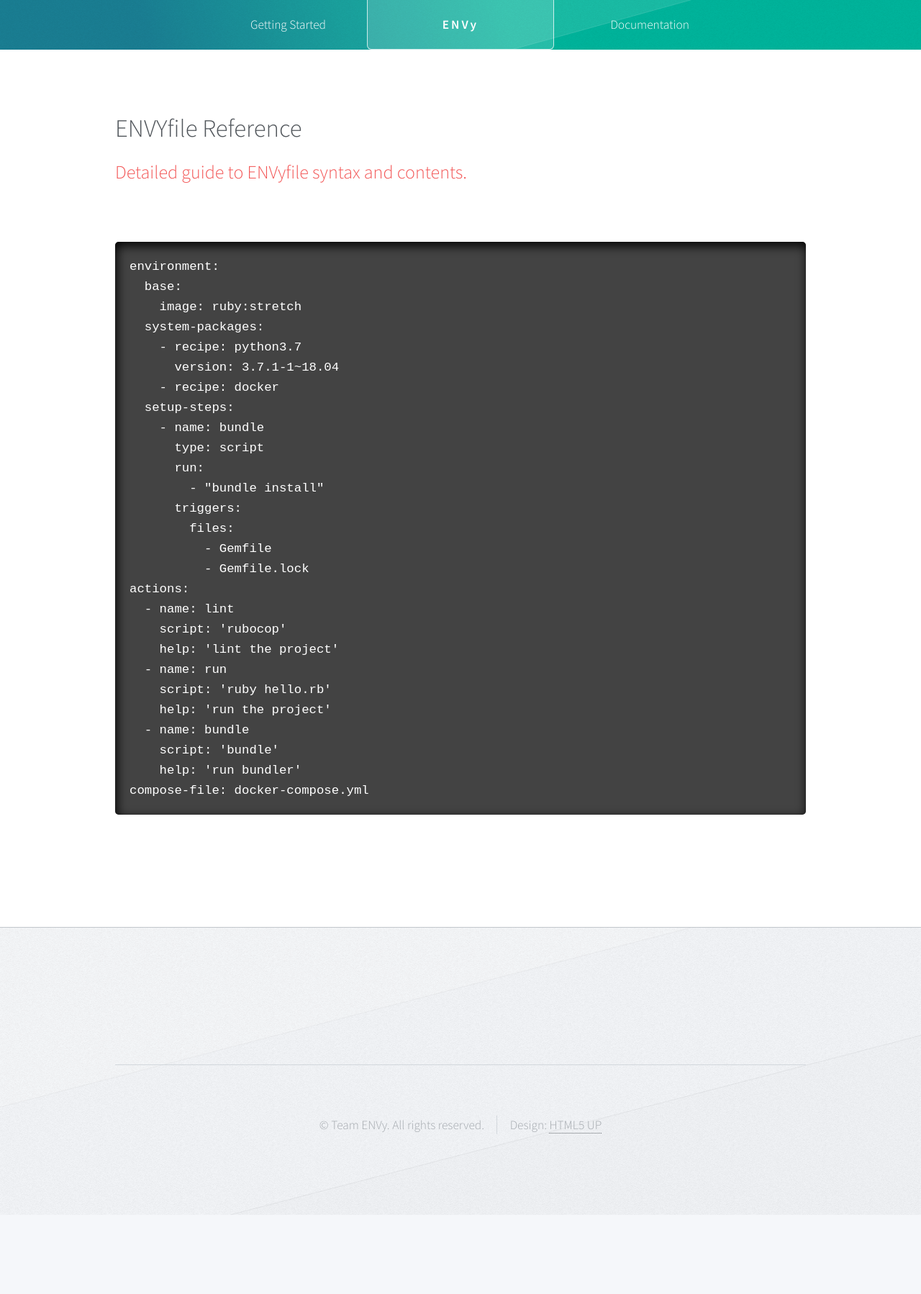
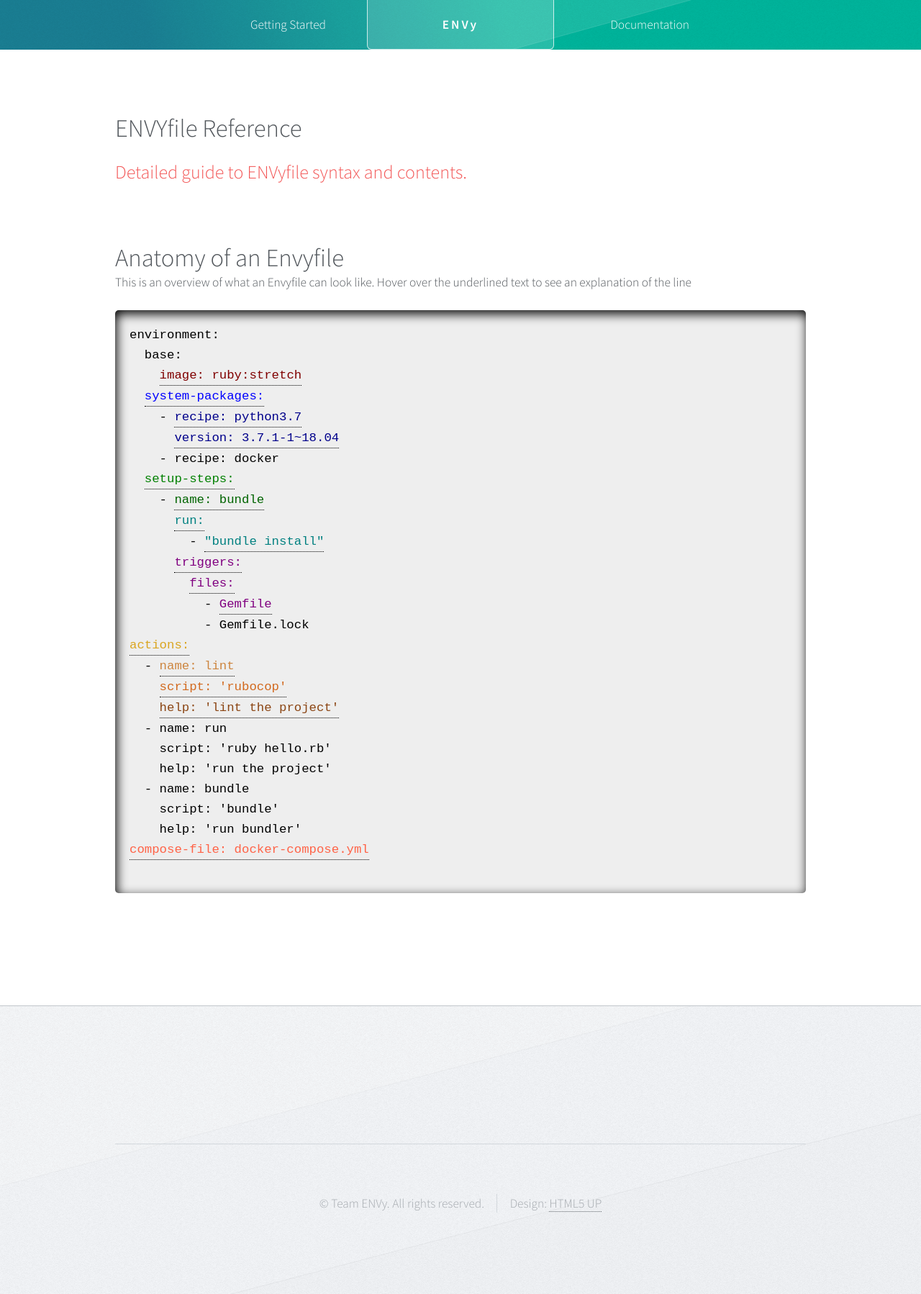
Before and after one commit to envy-project/envy-project.github.io, a Jekyll site: the page built from envyfile-reference.md, in a window 1280 px wide. Shown: the whole page at 72% size. Built offline with Jekyll 4.4.1, drawn with Linux system fonts in a browser that asks for light colours; before the commit the page ends 1688 px from its top, so only the background shows below that; some of the changed lines change nothing that is shown.

Commit message:
Add initial Envyfile reference

````diff
--- a/envyfile-reference.md
+++ b/envyfile-reference.md
@@ -4,32 +4,79 @@
 description: Detailed guide to ENVyfile syntax and contents.
 ---
 
-```
-environment:
+<style>
+.tooltip {
+  position: relative;
+  display: inline-block;
+  border-bottom: 1px dotted black;
+}
+
+.tooltip .tooltiptext {
+  visibility: hidden;
+  background-color: #555;
+  color: #fff;
+  padding-left: 10px;
+  padding-right: 10px;
+  text-align: center;
+  border-radius: 6px;
+  padding-top: 5px;
+  padding-bottom: 5px;
+  position: absolute;
+  z-index: 1;
+  bottom: 125%;
+  left: 50%;
+  margin-left: -60px;
+  opacity: 0;
+  transition: opacity 0.3s;
+}
+
+.tooltip .tooltiptext::after {
+  content: "";
+  position: absolute;
+  top: 100%;
+  left: 50%;
+  margin-left: -5px;
+  border-width: 5px;
+  border-style: solid;
+  border-color: #555 transparent transparent transparent;
+}
+
+.tooltip:hover .tooltiptext {
+  visibility: visible;
+  opacity: 1;
+}
+</style>
+
+Anatomy of an Envyfile
+---
+This is an overview of what an Envyfile can look like. Hover over the underlined text to see an explanation of the line
+<br />
+<div class="highlighter-rouge big-wrapper"><div class="highlight big-child" style="color: black; background-color: #eee;"><pre class="highlight">
+<code>environment:
   base:
-    image: ruby:stretch
-  system-packages:
-    - recipe: python3.7
-      version: 3.7.1-1~18.04
+    <span style="color: maroon" class="tooltip">image: ruby:stretch<span class="tooltiptext">The Docker image to use as a base for this environment</span></span>
+  <span style="color: blue" class="tooltip">system-packages:<span class="tooltiptext">List of APT packages to be installed in the environment</span></span>
+    - <span style="color: darkblue" class="tooltip">recipe: python3.7<span class="tooltiptext">APT package name</span></span>
+      <span style="color: darkblue" class="tooltip">version: 3.7.1-1~18.04<span class="tooltiptext">APT package version</span></span>
     - recipe: docker
-  setup-steps:
-    - name: bundle
-      type: script
-      run:
-        - "bundle install"
-      triggers:
-        files:
-          - Gemfile
+  <span style="color: green" class="tooltip">setup-steps:<span class="tooltiptext">Additional setup steps not included in APT packages</span></span>
+    - <span style="color: darkgreen" class="tooltip">name: bundle<span class="tooltiptext">The name of the script</span></span>
+      <span style="color: teal" class="tooltip">run:<span class="tooltiptext">Commands to run to complete this step</span></span>
+        - <span style="color: teal" class="tooltip">"bundle install"<span class="tooltiptext">A command passed to the Bash shell - can contain Bash special characters.</span></span>
+      <span style="color: purple" class="tooltip">triggers:<span class="tooltiptext">List of things that can cause this step to be run (in addition to the first envy up)</span></span>
+        <span style="color: purple" class="tooltip">files:<span class="tooltiptext">Files that are watched for changes and should cause this step to run</span></span>
+          - <span style="color: purple" class="tooltip">Gemfile<span class="tooltiptext">A Ruby gemfile, specifying Ruby packages to be installed</span></span>
           - Gemfile.lock
-actions:
-  - name: lint
-    script: 'rubocop'
-    help: 'lint the project'
+<span style="color: goldenrod" class="tooltip">actions:<span class="tooltiptext">Actions are scripts or commands contributors are likely to use often</span></span>
+  - <span style="color: peru" class="tooltip">name: lint<span class="tooltiptext">The name of the command, used to invoke it</span></span>
+    <span style="color: chocolate" class="tooltip">script: 'rubocop'<span class="tooltiptext">The Bash invocation to be run upon invoking the command</span></span>
+    <span style="color: saddlebrown" class="tooltip">help: 'lint the project'<span class="tooltiptext">The help text displayed when envy --help is used</span></span>
   - name: run
     script: 'ruby hello.rb'
     help: 'run the project'
   - name: bundle
     script: 'bundle'
     help: 'run bundler'
-compose-file: docker-compose.yml
-```
+<span style="color: tomato" class="tooltip">compose-file: docker-compose.yml<span class="tooltiptext">An optional docker-compose file, started and stopped with the ENVy environment</span></span>
+</code>
+</pre></div></div>
````
